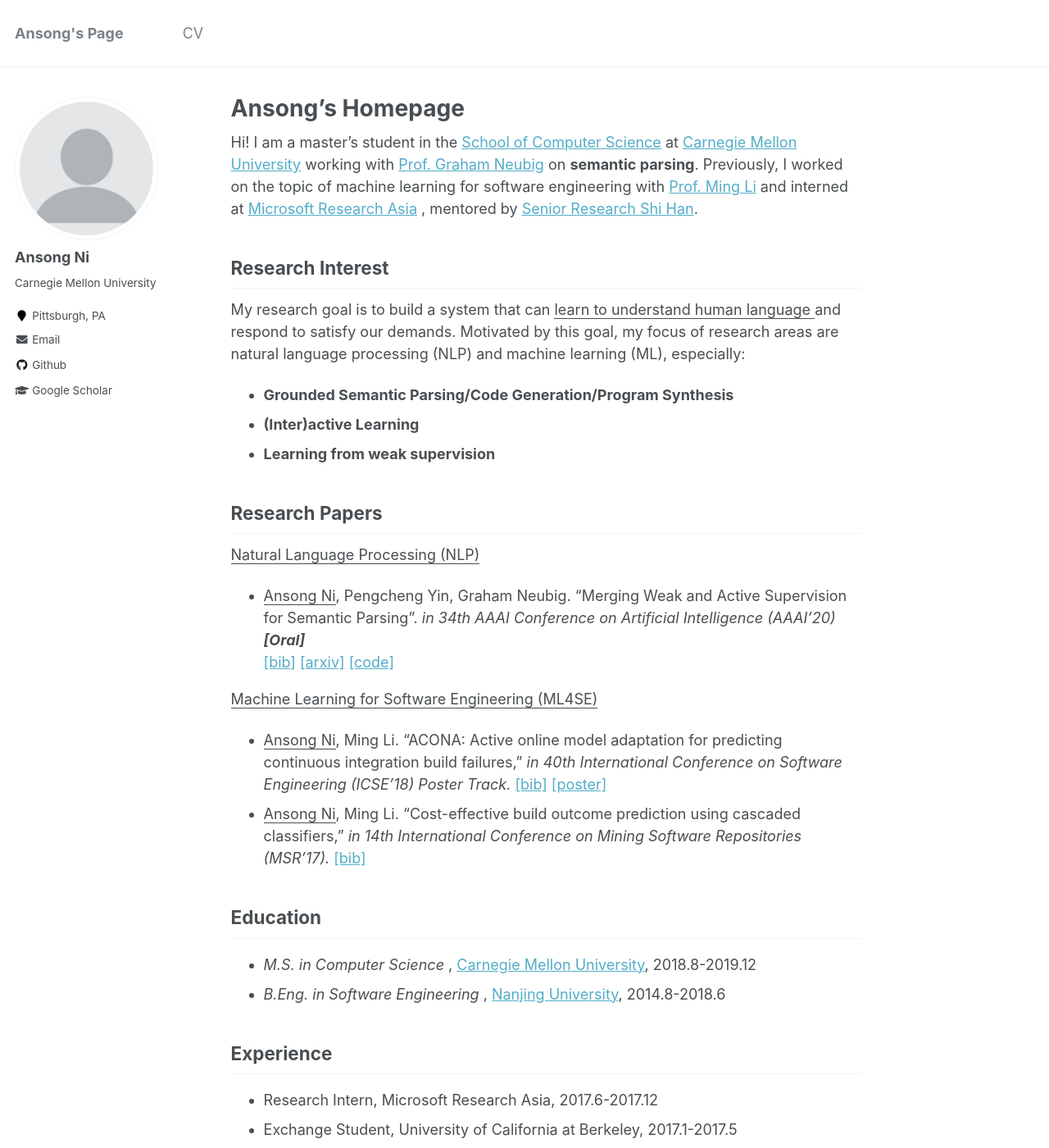
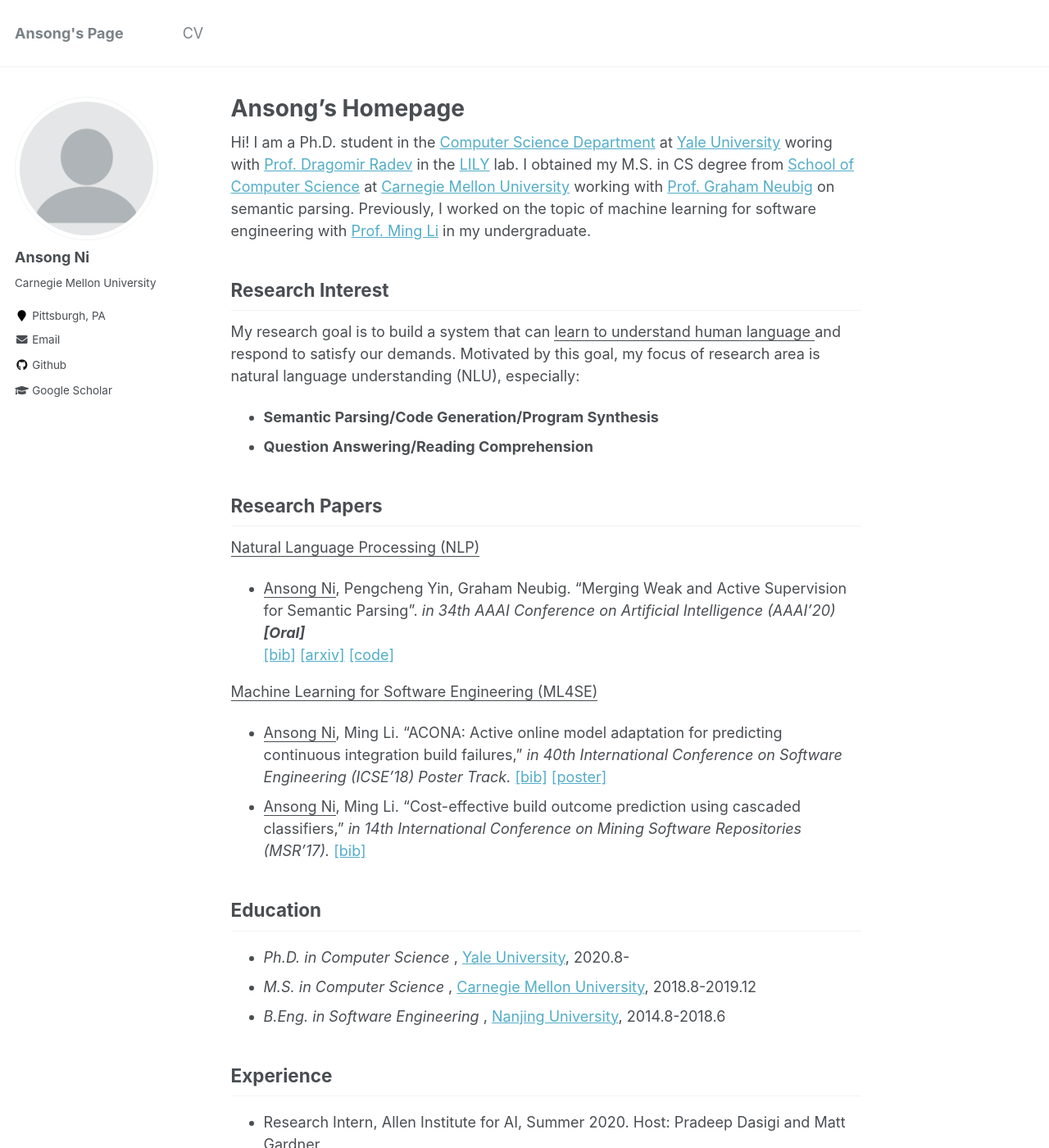
Before and after one commit to niansong1996/niansong1996.github.io, a Jekyll site: the page built from _pages/about.md, in a window 1280 px wide and 1400 px high. Shown: the whole window at 82% size. Built offline with Jekyll 4.4.1, drawn with Linux system fonts in a browser that asks for light colours; some of the changed text lies outside the part shown.

Commit message:
Update about.md

```diff
--- a/_pages/about.md
+++ b/_pages/about.md
@@ -8,27 +8,31 @@ redirect_from:
   - /about.html
 ---
 
-Hi! I am a master's student in the
+Hi! I am a Ph.D. student in the
+[Computer Science Department](https://cpsc.yale.edu){:target="_blank"}
+at
+[Yale University](https://yale.edu){:target="_blank"}
+woring with
+[Prof. Dragomir Radev](http://www.cs.yale.edu/homes/radev){:target="_blank"}
+in the
+[LILY](https://yale-lily.github.io){:target="_blank"}
+lab.
+I obtained my M.S. in CS degree from
 [School of Computer Science](https://cs.cmu.edu){:target="_blank"}
 at
 [Carnegie Mellon University](https://cmu.edu){:target="_blank"}
 working with
 [Prof. Graham Neubig](http://phontron.com/index.php){:target="_blank"}
-on **semantic parsing**.
+on semantic parsing.
 Previously, I worked on the topic of machine learning for software engineering with
-[Prof. Ming Li](http://www.lamda.nju.edu.cn/lim){:target="_blank"}
- and interned at
-[Microsoft Research Asia](https://www.microsoft.com/en-us/research/lab/microsoft-research-asia/){:target="_blank"}
-, mentored by
-[Senior Research Shi Han](https://www.microsoft.com/en-us/research/people/shihan/){:target="_blank"}.
+[Prof. Ming Li](http://www.lamda.nju.edu.cn/lim){:target="_blank"} in my undergraduate.
 
 Research Interest
 ------
 My research goal is to build a system that can <u> learn to understand human language </u> and respond to satisfy our demands.
-Motivated by this goal, my focus of research areas are natural language processing (NLP) and machine learning (ML), especially:
- * **Grounded Semantic Parsing/Code Generation/Program Synthesis**
- * **(Inter)active Learning**
- * **Learning from weak supervision**
+Motivated by this goal, my focus of research area is natural language understanding (NLU), especially:
+ * **Semantic Parsing/Code Generation/Program Synthesis**
+ * **Question Answering/Reading Comprehension**
 
 Research Papers
 ------
@@ -47,14 +51,17 @@ Research Papers
 
 Education
 ------
+* <em> Ph.D. in Computer Science </em>, [Yale University](https://yale.edu){:target="_blank"}, 2020.8-
 * <em> M.S. in Computer Science </em>, [Carnegie Mellon University](https://cs.cmu.edu){:target="_blank"}, 2018.8-2019.12
 * <em> B.Eng. in Software Engineering </em>, [Nanjing University](https://nju.edu.cn){:target="_blank"}, 2014.8-2018.6
 
 Experience
 ------
-* Research Intern, Microsoft Research Asia, 2017.6-2017.12
-* Exchange Student, University of California at Berkeley, 2017.1-2017.5
+* Research Intern, Allen Institute for AI, Summer 2020. Host: Pradeep Dasigi and Matt Gardner
+* Research Assistant, Institute of Software Research, Carnegie Mellon University, Spring 2020. Host: Prof. Claire Le Goues
+* Research Intern, Microsoft Research Asia, Summer+Fall 2017. Host: Shi Han
+* Exchange Student, University of California at Berkeley, Spring 2017
 
 Miscellaneous
 ------
-* I am from Nanchang, Jiangxi Province in China. I've also lived in Nanjing, Beijing, Berkeley and Pittsburgh.
+* I am from Nanchang, Jiangxi Province in China. I've also lived in Nanjing, Beijing, Berkeley, Pittsburgh, and most recently, New Haven.
```
